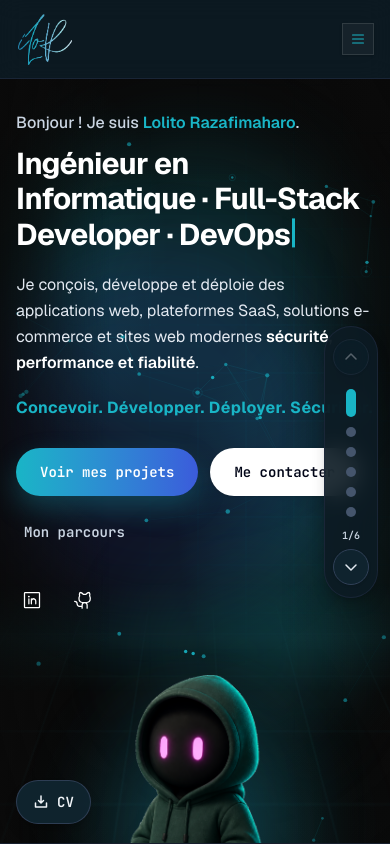
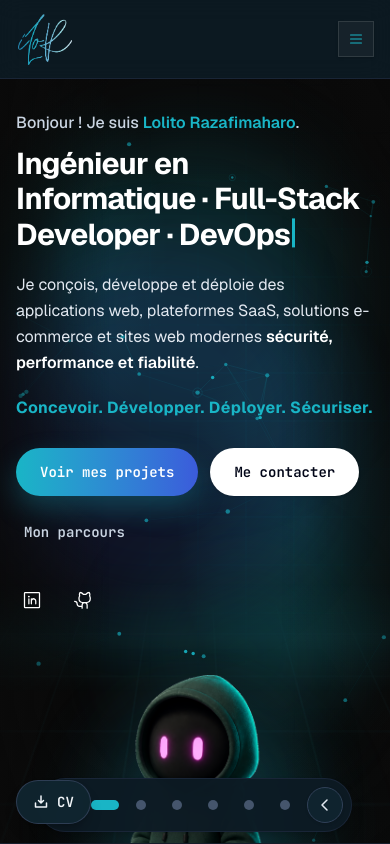
Before and after one commit to ngumamy/ilo.portfolio, a Next.js app: page / in a window 390 px wide. Built offline with nearby package versions, Linux system fonts and the light colour scheme.

Commit message:
ux: optimize navigation and layouts for mobile

```diff
--- a/components/career.tsx
+++ b/components/career.tsx
@@ -14,7 +14,7 @@ export default function Career({
   const { t } = useI18n();
   return (
     <motion.div
-      className="flex h-full min-h-0 w-full flex-col overflow-y-auto py-6 pr-12 sm:pr-16 lg:py-8 xl:pr-20"
+      className="flex h-full min-h-0 w-full flex-col overflow-y-auto py-6 pr-12 pb-24 sm:pr-16 sm:pb-24 lg:py-8 lg:pb-8 xl:pr-20"
       initial={{ opacity: 0, y: direction >= 0 ? 24 : -24 }}
       animate={{ opacity: 1, y: 0 }}
       transition={{ duration: 0.4, delay: 0.08, ease: [0.32, 0.72, 0, 1] }}
--- a/components/contact.tsx
+++ b/components/contact.tsx
@@ -17,7 +17,7 @@ export default function Contact({
   const { t } = useI18n();
   return (
     <motion.div
-      className="flex h-full min-h-0 w-full flex-col justify-center overflow-y-auto py-6 pr-12 sm:pr-16 lg:py-8 xl:pr-20"
+      className="flex h-full min-h-0 w-full flex-col justify-center overflow-y-auto py-6 pr-12 pb-24 sm:pr-16 sm:pb-24 lg:py-8 lg:pb-8 xl:pr-20"
       initial={{ opacity: 0, y: direction >= 0 ? 24 : -24 }}
       animate={{ opacity: 1, y: 0 }}
       transition={{ duration: 0.4, delay: 0.08, ease: [0.32, 0.72, 0, 1] }}
--- a/components/nav.tsx
+++ b/components/nav.tsx
@@ -65,7 +65,7 @@ const Nav = () => {
           render={
             <Button
               variant="outline"
-              size="icon"
+              size="icon-lg"
               className="border-slate-300 bg-white text-[var(--section-accent)] shadow-sm transition-colors duration-500 hover:border-[var(--section-accent)] hover:bg-slate-50"
             />
           }
@@ -76,14 +76,14 @@ const Nav = () => {
         </SheetTrigger>
         <SheetContent
           side="right"
-          className="w-72 border-slate-200 bg-[#f7fbfc] p-6 dark:border-slate-800 dark:bg-[#0d1b24]"
+          className="w-[min(20rem,calc(100vw-1rem))] max-w-[calc(100vw-1rem)] border-slate-200 bg-[#f7fbfc] p-5 dark:border-slate-800 dark:bg-[#0d1b24] sm:p-6"
         >
           <SheetHeader className="px-0">
             <SheetTitle className="text-base text-slate-950 dark:text-white">
               Navigation
             </SheetTitle>
           </SheetHeader>
-          <div className="mt-8 flex flex-col gap-2">
+          <div className="mt-6 flex flex-col gap-1.5 sm:mt-8">
             {sections.map((item) => (
               <SheetClose
                 key={item.id}
@@ -93,7 +93,7 @@ const Nav = () => {
                     onClick={() => handleSectionClick(item.id)}
                     aria-current={activeSection.id === item.id ? "page" : undefined}
                     className={cn(
-                      "w-full border-l-2 px-3 py-2 text-left text-sm font-medium transition-colors",
+                      "min-h-11 w-full border-l-2 px-3 py-2 text-left text-sm font-medium transition-colors",
                       activeSection.id === item.id
                         ? "border-[var(--section-accent)] bg-slate-100 text-[var(--section-accent)] dark:bg-[#15333f]"
                         : "border-transparent text-slate-700 hover:border-[var(--section-accent)] hover:bg-slate-100 hover:text-[var(--section-accent)] focus-visible:border-[var(--section-accent)] focus-visible:bg-slate-100 focus-visible:outline-none dark:text-slate-200 dark:hover:bg-[#15333f] dark:hover:text-[var(--section-accent)] dark:focus-visible:bg-[#15333f]"
--- a/components/pagination.tsx
+++ b/components/pagination.tsx
@@ -19,13 +19,13 @@ export default function Pagination() {
   return (
     <motion.nav
       aria-label="Pagination des sections"
-      className="pointer-events-none absolute inset-y-0 right-3 z-30 flex items-center sm:right-5 xl:right-8"
+      className="pointer-events-none absolute inset-x-0 bottom-3 z-30 flex justify-center px-3 xl:inset-y-0 xl:right-8 xl:bottom-auto xl:left-auto xl:justify-end xl:px-0"
       initial={{ opacity: 0, x: 16 }}
       animate={{ opacity: 1, x: 0 }}
       transition={{ duration: 0.4, delay: 0.15 }}
     >
       <div
-        className="pointer-events-auto flex flex-col items-center gap-2 rounded-full border border-slate-200/80 bg-[#f7fbfc]/90 px-2 py-3 shadow-lg shadow-slate-900/5 backdrop-blur-md dark:border-slate-800/80 dark:bg-[#0d1b24]/90 dark:shadow-black/20"
+        className="pointer-events-auto flex flex-row items-center gap-1.5 rounded-full border border-slate-200/80 bg-[#f7fbfc]/95 px-2 py-2 shadow-lg shadow-slate-900/10 backdrop-blur-md dark:border-slate-800/80 dark:bg-[#0d1b24]/95 dark:shadow-black/20 xl:flex-col xl:gap-2 xl:px-2 xl:py-3"
       >
         <button
           type="button"
@@ -34,10 +34,10 @@ export default function Pagination() {
           aria-label={t.common.previous}
           className={controlButtonClassName}
         >
-          <CaretUpIcon weight="bold" />
+          <CaretUpIcon className="-rotate-90 xl:rotate-0" weight="bold" />
         </button>
 
-        <div className="flex flex-col items-center gap-1.5 py-1">
+        <div className="flex flex-row items-center gap-1 py-1 xl:flex-col xl:gap-1.5">
           {sections.map((section, index) => {
             const isActive = index === activeIndex;
 
@@ -55,7 +55,7 @@ export default function Pagination() {
                   transition={{ duration: 0.35, ease: [0.32, 0.72, 0, 1] }}
                   className={cn(
                     "block rounded-full bg-slate-300/80 dark:bg-slate-600",
-                    isActive ? "h-7 w-2.5" : "size-2.5 group-hover:bg-[var(--section-accent)]/70"
+                    isActive ? "h-2.5 w-7 xl:h-7 xl:w-2.5" : "size-2.5 group-hover:bg-[var(--section-accent)]/70"
                   )}
                   style={
                     isActive
@@ -81,7 +81,7 @@ export default function Pagination() {
               y: direction >= 0 ? -6 : 6,
             }}
             transition={{ duration: 0.25, ease: [0.32, 0.72, 0, 1] }}
-            className="min-w-8 text-center text-[10px] font-semibold leading-none tabular-nums text-slate-600 dark:text-slate-300"
+            className="hidden min-w-8 text-center text-[10px] font-semibold leading-none tabular-nums text-slate-600 dark:text-slate-300 sm:inline xl:block"
           >
             {activeIndex + 1}/{total}
           </motion.span>
@@ -94,7 +94,7 @@ export default function Pagination() {
           aria-label={t.common.next}
           className={controlButtonClassName}
         >
-          <CaretDownIcon weight="bold" />
+          <CaretDownIcon className="rotate-90 xl:rotate-0" weight="bold" />
         </button>
       </div>
     </motion.nav>
--- a/components/resume.tsx
+++ b/components/resume.tsx
@@ -18,7 +18,7 @@ export default function Resume({
   const { t } = useI18n();
   return (
     <motion.div
-      className="grid h-full min-h-0 w-full grid-cols-1 items-center gap-8 overflow-y-auto py-6 pr-12 sm:gap-10 sm:pr-16 lg:grid-cols-[minmax(15rem,22rem)_minmax(0,1fr)] lg:gap-14 lg:overflow-hidden lg:py-8 xl:gap-16 xl:pr-20"
+      className="grid h-full min-h-0 w-full grid-cols-1 items-center gap-8 overflow-y-auto py-6 pr-12 pb-24 sm:gap-10 sm:pr-16 sm:pb-24 lg:grid-cols-[minmax(15rem,22rem)_minmax(0,1fr)] lg:gap-14 lg:overflow-hidden lg:py-8 lg:pb-8 xl:gap-16 xl:pr-20"
       initial={{ opacity: 0, y: direction >= 0 ? 24 : -24 }}
       animate={{ opacity: 1, y: 0 }}
       transition={{ duration: 0.4, delay: 0.08, ease: [0.32, 0.72, 0, 1] }}
--- a/components/services.tsx
+++ b/components/services.tsx
@@ -33,7 +33,7 @@ export default function Services({
   const { t } = useI18n();
   return (
     <motion.div
-      className="flex h-full min-h-0 w-full flex-col justify-center overflow-y-auto py-6 pr-12 sm:pr-16 lg:py-8 xl:pr-20"
+      className="flex h-full min-h-0 w-full flex-col justify-center overflow-y-auto py-6 pr-12 pb-24 sm:pr-16 sm:pb-24 lg:py-8 lg:pb-8 xl:pr-20"
       initial={{ opacity: 0, y: direction >= 0 ? 24 : -24 }}
       animate={{ opacity: 1, y: 0 }}
       transition={{ duration: 0.4, delay: 0.08, ease: [0.32, 0.72, 0, 1] }}
--- a/components/work.tsx
+++ b/components/work.tsx
@@ -17,7 +17,7 @@ export default function Work({
   const { t } = useI18n();
   return (
     <motion.div
-      className="flex h-full min-h-0 w-full flex-col justify-center overflow-y-auto py-6 pr-12 sm:pr-16 lg:py-8 xl:pr-20"
+      className="flex h-full min-h-0 w-full flex-col justify-center overflow-y-auto py-6 pr-12 pb-24 sm:pr-16 sm:pb-24 lg:py-8 lg:pb-8 xl:pr-20"
       initial={{ opacity: 0, y: direction >= 0 ? 24 : -24 }}
       animate={{ opacity: 1, y: 0 }}
       transition={{ duration: 0.4, delay: 0.08, ease: [0.32, 0.72, 0, 1] }}
```
